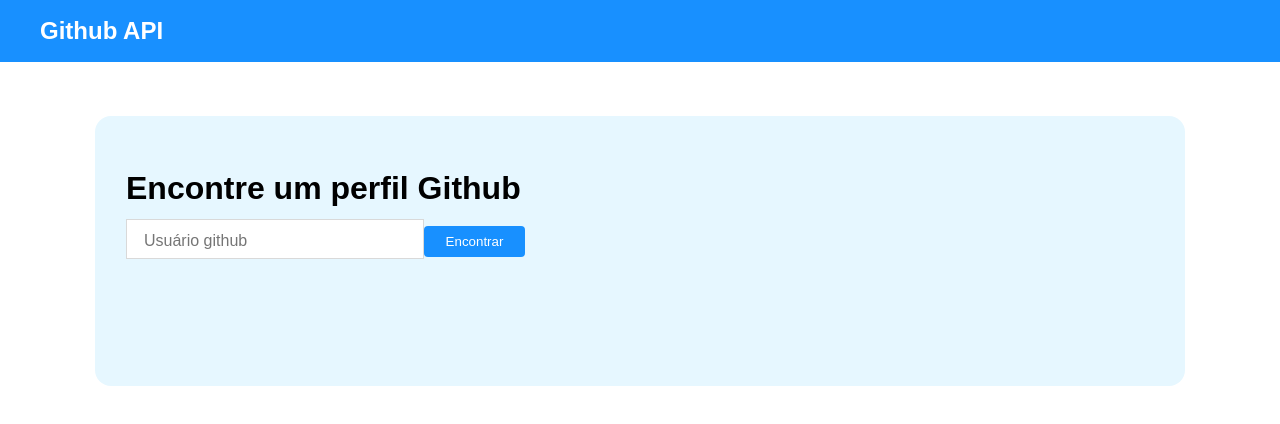
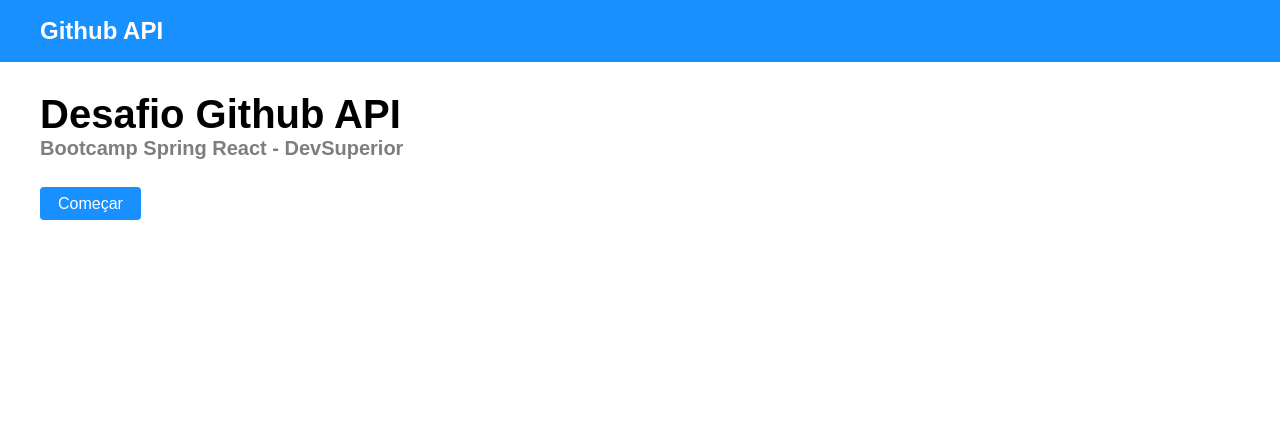
Before and after one commit to miltcn/bds-desafio-mod2-react, a React (Create React App) app: page / in a window 1280 px wide. Shown: the top 424 px of the page. Built offline with nearby package versions, Linux system fonts and the light colour scheme.

Commit message:
Configuração de rotas

```diff
--- a/package.json
+++ b/package.json
@@ -10,9 +10,11 @@
     "@types/node": "^16.11.20",
     "@types/react": "^17.0.38",
     "@types/react-dom": "^17.0.11",
+    "@types/react-router-dom": "^5.3.3",
     "axios": "^0.27.2",
     "react": "^17.0.2",
     "react-dom": "^17.0.2",
+    "react-router-dom": "5.2.0",
     "react-scripts": "5.0.0",
     "typescript": "^4.5.4",
     "web-vitals": "^2.1.3"
--- a/src/App.tsx
+++ b/src/App.tsx
@@ -1,14 +1,11 @@
-import Navbar from 'components/Navbar';
-import ProfileSearch from 'pages/ProfileSearch';
-import ProfileShow from 'ProfileShow';
+import Routes from 'Routes';
 import './App.css';
 
 function App() {
   return (
-   <div>
-     <Navbar />
-     <ProfileSearch />
-   </div>
+   <>
+    <Routes />
+   </>
   );
 }
 
--- /dev/null
+++ b/src/Routes.tsx
@@ -0,0 +1,21 @@
+import { BrowserRouter, Switch, Route } from 'react-router-dom';
+import Navbar from 'components/Navbar';
+import Home from 'pages/Home';
+import ProfileSearch from 'pages/ProfileSearch';
+
+
+const Routes = () => (
+  <BrowserRouter>
+    <Navbar />
+    <Switch>
+      <Route path="/" exact>
+        <Home />
+      </Route>
+      <Route path="/profile-search">
+        <ProfileSearch />
+      </Route>
+    </Switch>
+  </BrowserRouter>
+);
+
+export default Routes;
--- a/src/components/Navbar/index.tsx
+++ b/src/components/Navbar/index.tsx
@@ -1,9 +1,12 @@
+import { Link } from 'react-router-dom';
 import './styles.css';
 
 const Navbar = () => {
   return (
       <nav className="nav">
+        <Link to="/">
         <h1>Github API</h1>
+        </Link>
       </nav>
   );
 }
--- a/src/pages/Home/index.tsx
+++ b/src/pages/Home/index.tsx
@@ -1,3 +1,4 @@
+import { Link } from 'react-router-dom';
 import './styles.css';
 
 const Home = () => {
@@ -9,7 +10,7 @@
       <p>
         Bootcamp Spring React - DevSuperior
       </p>
-      <a href="/">Começar</a>
+      <Link to="/profile-search">Começar</Link>
     </div>
   );
 }
--- a/src/pages/ProfileSearch/styles.css
+++ b/src/pages/ProfileSearch/styles.css
@@ -18,6 +18,7 @@
 }
 
 .profile-search-container input {
+  display: block;
   font-size: 16px;
   margin-bottom: 24px;
   width: 298px;
```
Also changed, not shown: 1 other file (tests, documents, lock files or other folders).
